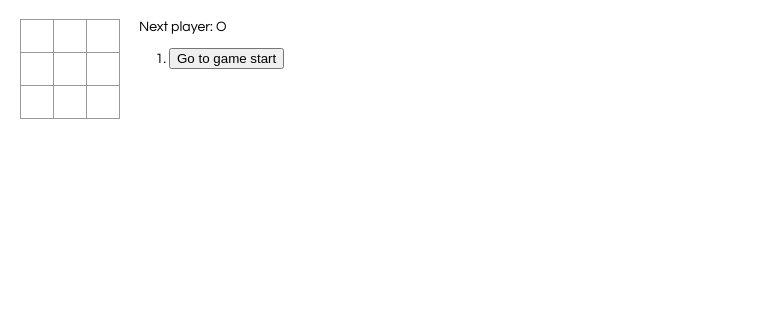
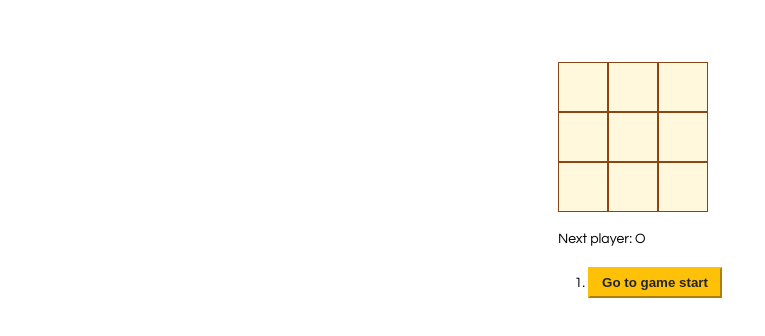
Before and after one commit to revati-deshmukh/Tic-Tac-Toe, a React app: page / in a window 1280 px wide. Shown: the whole page, without its empty margins (0-765 px from the left). Built offline with nearby package versions, Linux system fonts and the light colour scheme.

Commit message:
Added styles to board

```diff
--- a/src/components/Game.js
+++ b/src/components/Game.js
@@ -50,7 +50,7 @@ class Game extends React.Component {
                 'Go to game start';
             return (
                 <li key={move}>
-                    <button onClick={() => this.jumpTo(move)}>{desc}</button>
+                    <button className="move-info" onClick={() => this.jumpTo(move)}>{desc}</button>
                 </li>
             );
         });
--- a/src/index.css
+++ b/src/index.css
@@ -13,23 +13,30 @@ ol, ul {
   display: table;
 }
 
+#root {
+  margin-left: auto;
+  margin-right: auto;
+  display: table;
+  margin-top: 5%;
+}
+
 .status {
   margin-bottom: 10px;
 }
 
 .square {
-  background: #fff;
-  border: 1px solid #999;
+  background: #fff8dc;
+  border: 1px solid #8b4513;
   float: left;
   font-size: 24px;
   font-weight: bold;
-  line-height: 34px;
-  height: 34px;
-  margin-right: -1px;
-  margin-top: -1px;
+  line-height: 50px;
+  height: 50px;
+  /* margin-right: -1px;
+  margin-top: -1px; */
   padding: 0;
   text-align: center;
-  width: 34px;
+  width: 50px;
 }
 
 .square:focus {
@@ -41,10 +48,22 @@ ol, ul {
 }
 
 .game {
-  display: flex;
-  flex-direction: row;
+  /* display: flex;
+  flex-direction: row; */
 }
 
 .game-info {
-  margin-left: 20px;
+  margin-top: 20px;
+  /* margin-left: 20px; */
 }
+
+.move-info {
+  color: #212529;
+  background-color: #ffc107;
+  border-color: #ffc107;
+  display: inline-block;
+  font-weight: bold;
+  text-align: center;
+  padding: .375rem .75rem;
+  margin-top: 5%;
+}
```
